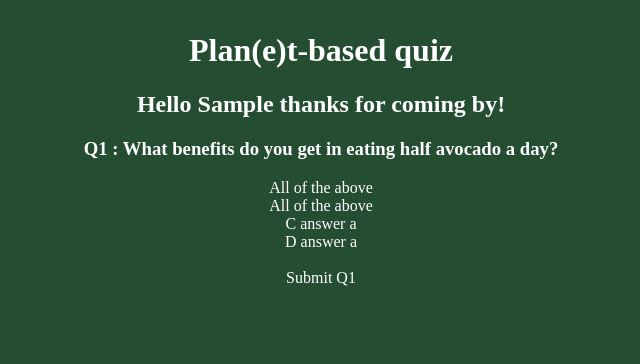
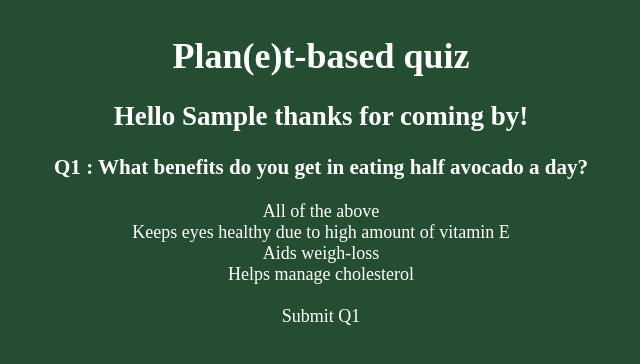
Before and after one commit to totalnoMartina/quiz, a plain HTML site: page index.html in a window 1280 px wide. Both pictures are taken after typing "Sample" into the empty fields and a click on the button "Submit". Shown: the whole page, without its empty margins (319-959 px from the left). Drawn offline with Linux system fonts and the light colour scheme.

Commit message:
Added style and keep practicing

```diff
--- a/script.js
+++ b/script.js
@@ -19,43 +19,41 @@ let score = 0;
 let arrayIteration = 0;
 
 
+
 let questionArray = [
     "Q1 : What benefits do you get in eating half avocado a day?",
-    "Q2 : orange give calcium?",
-    "Q3 : chickpeas benefit?",
-    "Q4 : Bean for beings :) ? "
+    "Q2 : Which vegetable you can only eat raw, never cooked?",
+    "Q3 : Which vegetable was considered an aphrodisiac back in the Roman times?",
+    "Q4 : Which one of these is not true?"
  ]
 
  let answerArrayA = [
     'All of the above',
-    'Keeps eyes healthy due to high vitamin E',
-    'Helps in weigh-loss',
-    'Helps manage cholesterol'
-
+    'Tomato',
+    'Chickpeas',
+    'Tomatoes are in France refered to as "The apple of love".'
  ]
 
  let answerArrayB = [
-    'All of the above',
-    'Keeps eyes healthy due to high vitamin E',
-    'Helps in weigh-loss',
-    'Helps manage cholesterol'
+    'Keeps eyes healthy due to high amount of vitamin E',
+    'Cucumber',
+    'Broccolli',
+    'Carrots are made up of 85%-90% water.'
  ]
 
  let answerArrayC = [
-    'C answer a',
-    'C answer b',
-    'C answer c',
-    'C answer d'
+    'Aids weigh-loss',
+    'Kale',
+    'Beetroot',
+    'Germans eat twice as much potatoes as Americans.'
  ]
 
  let answerArrayD = [
-    'D answer a',
-    'D answer b',
-    'D answer b',
-    'D answer b'
+    'Helps manage cholesterol',
+    'Carrot',
+    'Potato',
+    'The first documented carrot was orange in color'
  ]
-
-
 
 quizArea.style.display = 'none';
 submitFirst.style.display = 'none';
@@ -81,11 +79,7 @@ function greeting() {
     quizArea.style.display = 'block';
     getName.innerHTML = '';
     getName.innerHTML = 'Hello ' + userName.value + ' thanks for coming by!';
-    question.innerHTML = questionArray[arrayIteration]
-    answerA.innerHTML = answerArrayA[arrayIteration];
-    answerB.innerHTML = answerArrayB[arrayIteration];
-    answerC.innerHTML = answerArrayC[arrayIteration];
-    answerD.innerHTML = answerArrayD[arrayIteration];
+    reset()
     submitFirst.style.display = 'block';
 
 };
--- a/style.css
+++ b/style.css
@@ -1,7 +1,14 @@
 
 body {
+    font-size: 18px;
     text-align: center;
     background-color: #254d32;
     color: white;
     padding: 3px;
 }
+
+#answerA:hover, #answerB:hover, #answerC:hover, #answerD:hover,
+#first-q-submit:hover, #second-q-submit:hover, #third-q-submit:hover,
+#fourth-q-submit:hover {
+    background-color: darkgoldenrod;
+}
```
